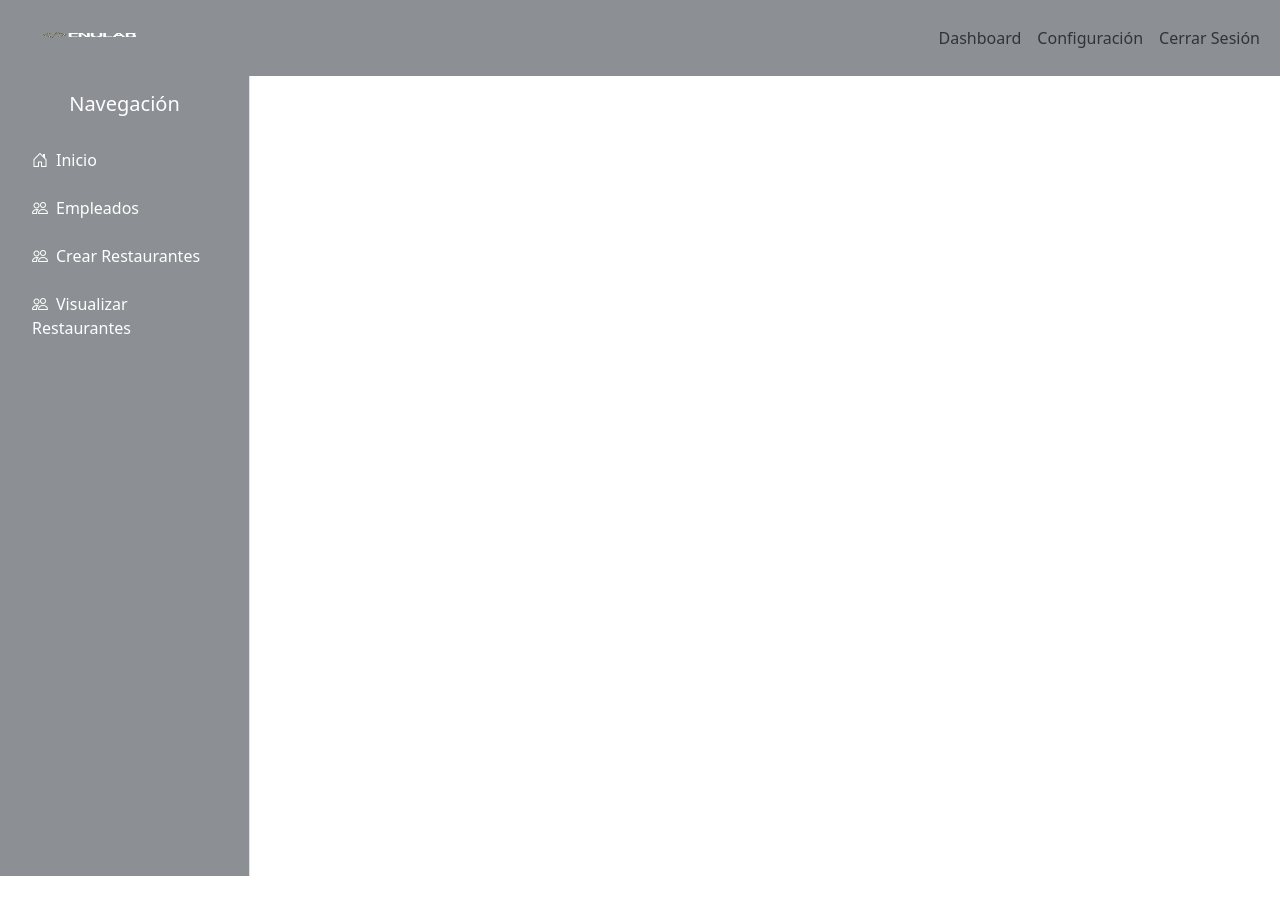
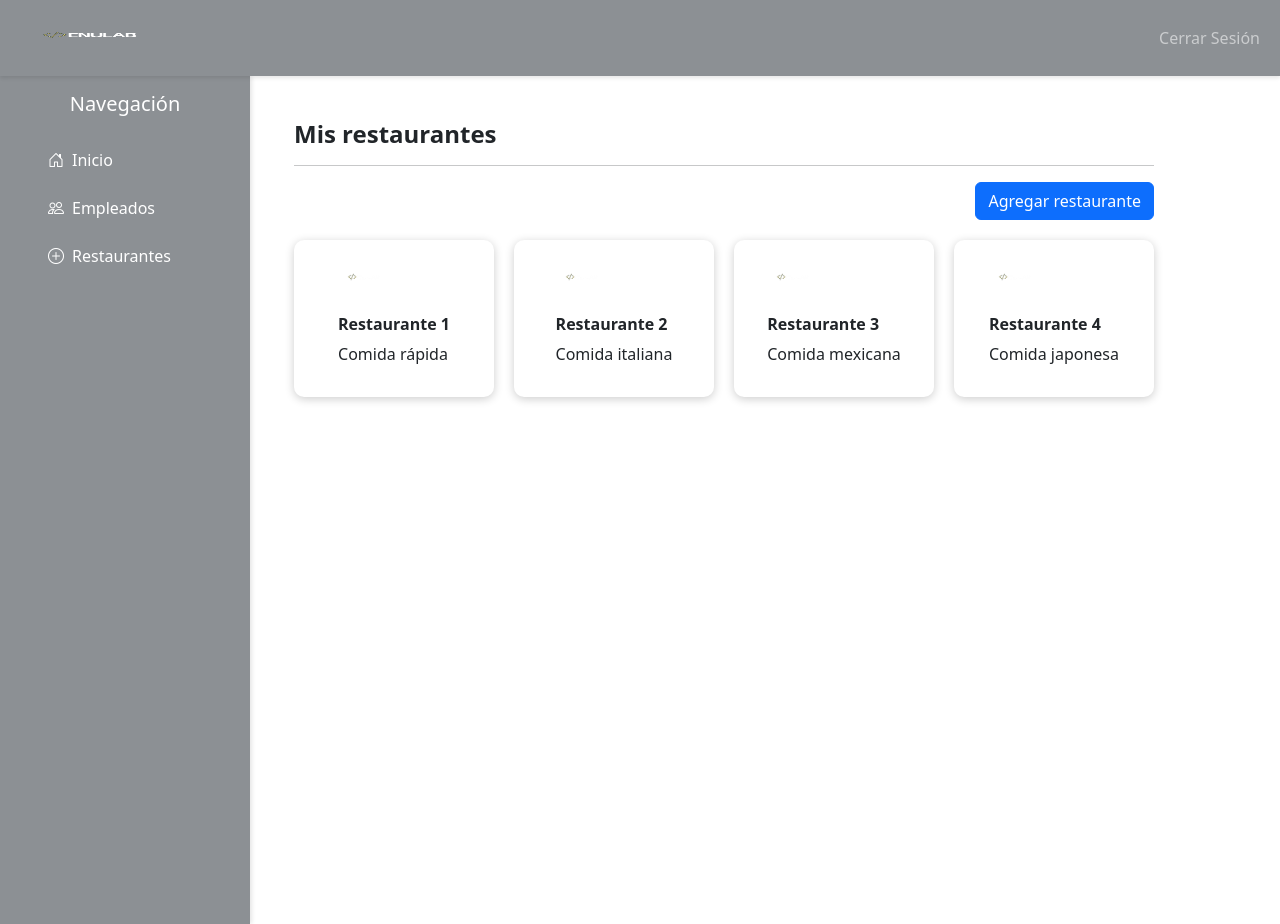
Before and after one commit to SebastianDonoso03/Enulab-Front, a React (Create React App) app: page /restaurantes in a window 1280 px wide. Before the commit the page ends 876 px from the top, so only its background shows below. Built offline with nearby package versions, Linux system fonts and the light colour scheme.

Commit message:
Correccion en los campos

```diff
--- a/src/App.css
+++ b/src/App.css
@@ -1,20 +1,20 @@
-body {
-  margin: 0;
-  font-family: Arial, sans-serif;
-  background-color: #D9D9D9;
-}
 
+@media screen and (max-width: 768px) {
   .App {
-  display: flex;
     flex-direction: column;
-  min-height: 100vh;
   }
 
   .d-flex {
-  flex: 1;
+    flex-direction: column;
+  }
+}
+
+@media screen and (max-width: 480px) {
+  body {
+    font-size: 14px;
   }
 
   .main-content {
-  flex: 1;
-  padding: 20px;
+    padding: 10px;
   }
+}
--- a/src/App.js
+++ b/src/App.js
@@ -5,10 +5,10 @@ import Sidebar from "./components/Sidebar";
 import "bootstrap/dist/css/bootstrap.min.css";
 import Empleado from "./components/admin/Empleado";
 import Dashboard from "./components/admin/DashboardAdmin";
+import Restaurantes from "./components/admin/Restaurante";
 import CrearEmpleado from "./components/admin/CrearEmpleado";
+import CrearRestaurante from "./components/admin/CrearRestaurant";
 import { BrowserRouter as Router, Routes, Route } from "react-router-dom";
-import CrearRestaurante from "./components/admin/CrearRestaurant";
-import VisualizarRestaurantes from "./components/admin/Visualizar";
 
 function App() {
   return (
@@ -22,7 +22,7 @@ function App() {
             <Route path="/empleados" element={<Empleado />} />
             <Route path="/empleados/nuevo" element={<CrearEmpleado />} />
             <Route path="/crear-restaurantes" element={<CrearRestaurante />} />
-            <Route path="/Visualizar" element={<VisualizarRestaurantes />} />
+            <Route path="/restaurantes" element={<Restaurantes />} />
           </Routes>
         </div>
       </div>
--- a/src/components/Navbar.js
+++ b/src/components/Navbar.js
@@ -1,35 +1,41 @@
 import React from "react";
+import { Link } from "react-router-dom";
 import "../styles/Img.css";
 import "../styles/Home.css";
 
 const Navbar = () => {
   return (
-    <nav className="navbar navbar-expand-md navbar">
+    <nav className="navbar navbar-expand-lg navbar-dark ">
       <div className="container-fluid">
-        <a className="navbar-brand" href="/">
+        {/* Logo */}
+        <Link className="navbar-brand" to="/">
           <img
             src={require("../images/logo.png")}
             alt="Logo"
             className="img-logo"
           />
-        </a>
+        </Link>
 
+        {/* Botón de hamburguesa para móviles */}
+        <button
+          className="navbar-toggler"
+          type="button"
+          data-bs-toggle="collapse"
+          data-bs-target="#navbarNav"
+          aria-controls="navbarNav"
+          aria-expanded="false"
+          aria-label="Toggle navigation"
+        >
+          <span className="navbar-toggler-icon"></span>
+        </button>
+
+        {/* Menú de navegación */}
         <div className="collapse navbar-collapse" id="navbarNav">
           <ul className="navbar-nav ms-auto">
             <li className="nav-item">
-              <a className="nav-link" href="#">
-                Dashboard
-              </a>
-            </li>
-            <li className="nav-item">
-              <a className="nav-link" href="#">
-                Configuración
-              </a>
-            </li>
-            <li className="nav-item">
-              <a className="nav-link" href="#">
+              <Link className="nav-link" to="/logout">
                 Cerrar Sesión
-              </a>
+              </Link>
             </li>
           </ul>
         </div>
--- a/src/components/Sidebar.js
+++ b/src/components/Sidebar.js
@@ -5,11 +5,11 @@ import "bootstrap-icons/font/bootstrap-icons.css";
 const Sidebar = () => {
   return (
     <div
-      className="sidebar border-end"
+      className="sidebar text-white"
       style={{ width: "250px", minHeight: "100vh" }}
     >
       <div className="p-3">
-        <h5 className="text-center mb-4 text-white">Navegación</h5>
+        <h5 className="text-center mb-4">Navegación</h5>
         <ul className="nav flex-column">
           <li className="nav-item mb-2">
             <Link className="nav-link text-white" to="/">
@@ -24,15 +24,9 @@ const Sidebar = () => {
             </Link>
           </li>
           <li className="nav-item mb-2">
-            <Link className="nav-link text-white" to="/crear-restaurantes">
-              <i className="bi bi-people me-2"></i>
-              Crear Restaurantes
-            </Link>
-          </li>
-          <li className="nav-item mb-2">
-            <Link className="nav-link text-white" to="/Visualizar">
-              <i className="bi bi-people me-2"></i>
-              Visualizar Restaurantes
+            <Link className="nav-link text-white" to="/restaurantes">
+              <i className="bi bi-plus-circle me-2"></i>
+              Restaurantes
             </Link>
           </li>
         </ul>
--- a/src/components/admin/CrearRestaurant.js
+++ b/src/components/admin/CrearRestaurant.js
@@ -1,4 +1,5 @@
 import React from "react";
+import { Link } from "react-router-dom";
 
 const CrearRestaurante = () => {
   return (
@@ -17,7 +18,11 @@ const CrearRestaurante = () => {
               <input type="text" className="form-control" />
             </div>
             <div className="mb-3">
-              <label className="form-label">Tipo de Comida</label>
+              <label className="form-label">Ubicación</label>
+              <input type="text" className="form-control" />
+            </div>
+            <div className="mb-3">
+              <label className="form-label">Objetivos</label>
               <input type="text" className="form-control" />
             </div>
             <div className="mb-3">
@@ -29,6 +34,10 @@ const CrearRestaurante = () => {
               <input type="file" className="form-control" />
             </div>
             <div className="d-flex justify-content-end">
+              {/* Botón para cancelar y regresar a la vista de Restaurantes */}
+              <Link to="/restaurantes" className="btn btn-secondary me-2">
+                Cancelar
+              </Link>
               <button type="submit" className="btn btn-primary">
                 Guardar
               </button>
--- /dev/null
+++ b/src/components/admin/Restaurante.js
@@ -0,0 +1,60 @@
+import React from "react";
+import { Link } from "react-router-dom";
+import "../../styles/Restaurantes.css";
+import "../../images/logo.png";
+
+const Restaurantes = () => {
+  const restaurantes = [
+    {
+      id: 1,
+      nombre: "Restaurante 1",
+      tipoComida: "Comida rápida",
+    },
+    {
+      id: 2,
+      nombre: "Restaurante 2",
+      tipoComida: "Comida italiana",
+    },
+    {
+      id: 3,
+      nombre: "Restaurante 3",
+      tipoComida: "Comida mexicana",
+    },
+    {
+      id: 4,
+      nombre: "Restaurante 4",
+      tipoComida: "Comida japonesa",
+    },
+
+
+  ];
+
+  return (
+    <div className="restaurantes-container min-vh-100 w-100">
+      <h2 className="restaurantes-title">Mis restaurantes</h2>
+      <hr />
+      <div className="d-flex justify-content-end">
+        <Link to="/crear-restaurantes" className="btn btn-primary">
+          Agregar restaurante
+        </Link>
+      </div>
+
+      <div className="restaurantes-grid">
+        {restaurantes.map((rest) => (
+          <div key={rest.id} className="restaurante-card">
+            <div className="restaurante-info">
+              <img
+                src={require("../../images/logo.png")}
+                alt="Logo"
+                className="restaurante-logo"
+              />
+              <h3>{rest.nombre}</h3>
+              <p>{rest.tipoComida}</p>
+            </div>
+          </div>
+        ))}
+      </div>
+    </div>
+  );
+};
+export default Restaurantes;
--- a/src/components/admin/Visualizar.js
+++ /dev/null
@@ -1,43 +0,0 @@
-import React from "react";
-
-const VisualizarRestaurantes = () => {
-  const restaurantes = [
-    { id: 1, nombre: "Restaurante A", tipoComida: "Italiana", descripcion: "Comida italiana tradicional." },
-    { id: 2, nombre: "Restaurante B", tipoComida: "Mexicana", descripcion: "Auténtica comida mexicana." },
-  ];
-
-  return (
-    <div className="container mt-4">
-      <div className="card shadow-sm">
-        <div className="card-header bg-primary text-white">
-          <h4 className="mb-0">
-            <i className="bi bi-eye me-2"></i>
-            Visualizar Restaurantes
-          </h4>
-        </div>
-        <div className="card-body">
-          <table className="table table-hover">
-            <thead>
-              <tr>
-                <th>Nombre</th>
-                <th>Tipo de Comida</th>
-                <th>Descripción</th>
-              </tr>
-            </thead>
-            <tbody>
-              {restaurantes.map((rest) => (
-                <tr key={rest.id}>
-                  <td>{rest.nombre}</td>
-                  <td>{rest.tipoComida}</td>
-                  <td>{rest.descripcion}</td>
-                </tr>
-              ))}
-            </tbody>
-          </table>
-        </div>
-      </div>
-    </div>
-  );
-};
-
-export default VisualizarRestaurantes;
--- a/src/styles/CrearRestaurant.css
+++ b/src/styles/CrearRestaurant.css
@@ -1,71 +1,75 @@
-body {
-    font-family: Arial, sans-serif;
-    background-color: #f5f5f5;
-    display: flex;
-    justify-content: center;
-    align-items: center;
-    height: 100vh;
+.restaurante-container {
+
+  padding: 40px;
+  max-width: 80%;
+  margin: auto;
+  border-radius: 8px;
 }
 
-  .container {
-    background: white;
-    padding: 20px;
-    width: 400px;
-    border-radius: 10px;
-    box-shadow: 0px 4px 10px rgba(0, 0, 0, 0.1);
+.titulo {
+  font-size: 26px;
+  font-weight: bold;
+  margin-bottom: 20px;
 }
 
-  .header h1 {
-    font-size: 22px;
-    text-align: center;
+.form-restaurante {
+  display: flex;
+  justify-content: space-between;
+  gap: 40px;
 }
 
-  .form {
+.form-left, .form-right {
+  width: 48%;
   display: flex;
   flex-direction: column;
 }
 
 label {
   font-weight: bold;
-    margin: 10px 0 5px;
+  margin-top: 10px;
 }
 
 input, select, textarea {
   padding: 10px;
   border: 1px solid #ccc;
   border-radius: 5px;
+  width: 100%;
 }
 
 textarea {
   height: 60px;
 }
 
-  .logo img {
-    display: block;
-    margin: 10px auto;
+.logo-placeholder {
+  width: 100%;
+  height: 80px;
+  background: #f0f0f0;
+  display: flex;
+  justify-content: center;
+  align-items: center;
+  font-weight: bold;
+  color: #888;
+  border-radius: 5px;
 }
 
 .horario {
-    margin-top: 10px;
-  }
-
-  .horario div {
   display: flex;
   align-items: center;
   gap: 10px;
 }
 
-  .buttons {
+.form-buttons {
   display: flex;
   justify-content: space-between;
   margin-top: 20px;
 }
 
-  button {
+.btn {
   padding: 10px 15px;
   border: none;
   cursor: pointer;
   border-radius: 5px;
+  font-weight: bold;
 }
 
 .back {
--- a/src/styles/Home.css
+++ b/src/styles/Home.css
@@ -1,7 +1,47 @@
-.navbar{
-    background-color:rgb(140, 144, 148);
-  }
 
-.sidebar{
-    background-color:rgb(140, 144, 148);
-  }
+
+  /* Estilos para el Navbar */
+.navbar {
+  background-color:rgb(140, 144, 148);
+  padding: 1rem 2rem;
+  box-shadow: 0 2px 4px rgba(0, 0, 0, 0.1);
+}
+
+.navbar-brand {
+  font-weight: bold;
+  font-size: 1.5rem;
+}
+
+.nav-link {
+  font-size: 1rem;
+  margin-left: 1rem;
+  transition: color 0.3s ease;
+}
+
+.nav-link:hover {
+  color: #0d6efd !important; /* Color azul al pasar el mouse */
+}
+
+/* Estilos para el Sidebar */
+.sidebar {
+  background-color:rgb(140, 144, 148);/* Fondo oscuro */
+  box-shadow: 2px 0 4px rgba(0, 0, 0, 0.1);
+}
+
+.sidebar .nav-link {
+  color: #fff;
+  padding: 0.5rem 1rem;
+  border-radius: 5px;
+  transition: background-color 0.3s ease;
+}
+
+.sidebar .nav-link:hover {
+  background-color: #495057; /* Fondo más claro al pasar el mouse */
+}
+
+/* Estilos para el contenido principal */
+.main-content {
+  flex: 1;
+  padding: 20px;
+  background-color: #f8f9fa;
+}
--- /dev/null
+++ b/src/styles/Restaurantes.css
@@ -0,0 +1,63 @@
+.restaurantes-container {
+    padding: 20px;
+    min-height: 100vh;
+  }
+
+  .restaurantes-title {
+    font-size: 24px;
+    font-weight: bold;
+  }
+
+  .restaurantes-grid {
+    display: flex;
+    flex-wrap: wrap;
+    gap: 20px;
+    margin-top: 20px;
+  }
+
+  .restaurante-card {
+    position: relative;
+    background: white;
+    border-radius: 10px;
+    padding: 15px;
+    width: 200px;
+    box-shadow: 0 2px 10px rgba(0, 0, 0, 0.2);
+    display: flex;
+    flex-direction: column;
+    align-items: center;
+  }
+
+  .restaurante-logo {
+    width: 50px;
+    margin-bottom: 10px;
+  }
+
+  .restaurante-info h3 {
+    font-size: 16px;
+    font-weight: bold;
+  }
+
+  .restaurante-actions {
+    display: flex;
+    gap: 10px;
+    margin-top: 10px;
+  }
+
+  .edit-btn, .view-btn {
+    background-color: #007bff;
+    color: white;
+    border: none;
+    padding: 5px 10px;
+    border-radius: 5px;
+    cursor: pointer;
+  }
+
+  .close-btn {
+    position: absolute;
+    top: 5px;
+    left: 5px;
+    background: none;
+    border: none;
+    font-size: 16px;
+    cursor: pointer;
+  }
```
Also changed, not shown: src/components/admin/CrearEmpleado.js (+9 -6 lines), src/components/admin/DashboardAdmin.js (+16 -9 lines). Lines whose indentation alone changed are shown as unchanged.
